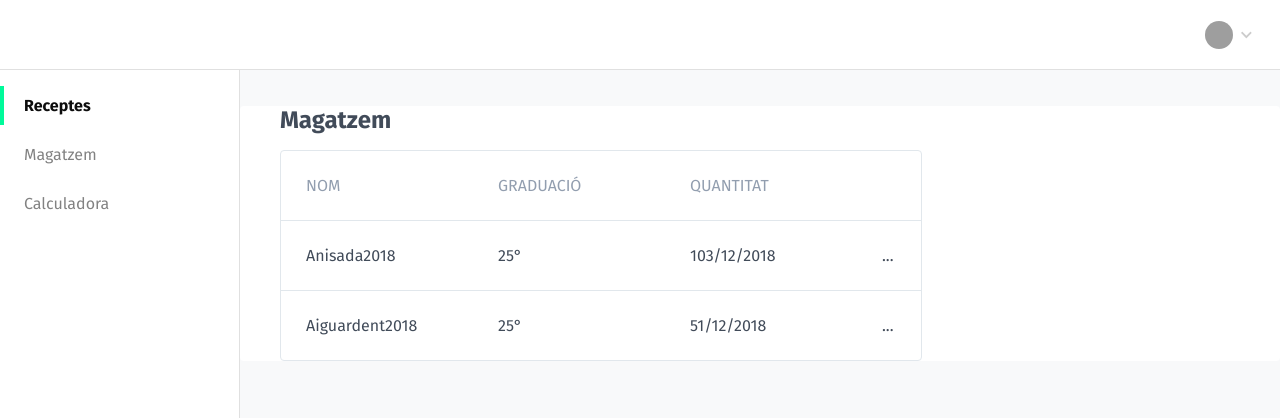
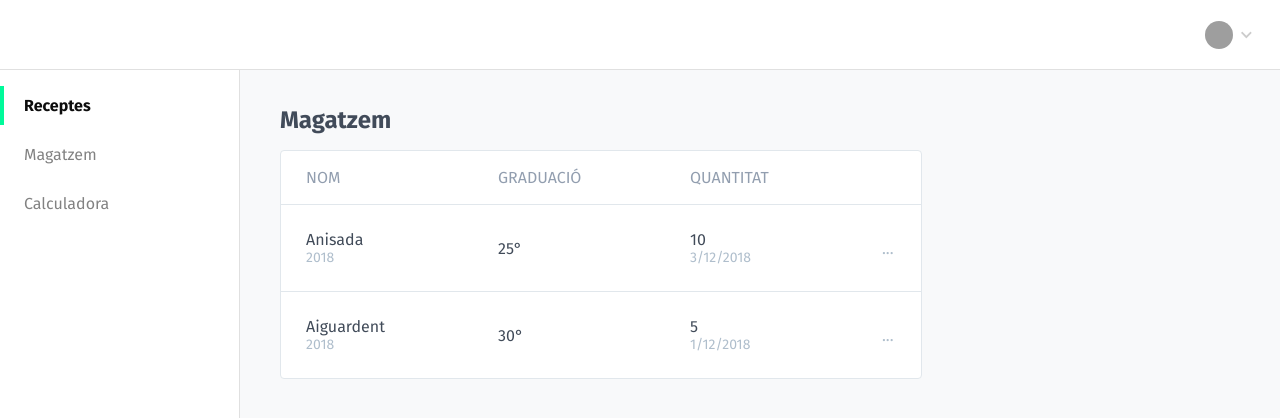
Before and after one commit to sauloperez/ratafiapp, a React (Create React App) app: page /store in a window 1280 px wide. Shown: the top 418 px of the page. Built offline with nearby package versions, Linux system fonts and the light colour scheme; grey boxes are pictures that could not be loaded.

Commit message:
Finish table styling

```diff
--- a/src/Store.jsx
+++ b/src/Store.jsx
@@ -15,17 +15,17 @@ class Store extends React.Component {
           id: 1,
           name: 'Anisada',
           createdAt: 2018,
-          graduation: 25,
+          graduation: '25°',
           quantity: 10,
-          lastConsumedAt: new Date(2018, 11, 3),
+          lastConsumedAt: new Date(2018, 11, 3).toLocaleDateString('es'),
         },
         {
           id: 2,
           name: 'Aiguardent',
           createdAt: 2018,
-          graduation: 25,
+          graduation: '30°',
           quantity: 5,
-          lastConsumedAt: new Date(2018, 11, 1),
+          lastConsumedAt: new Date(2018, 11, 1).toLocaleDateString('es'),
         },
       ],
     };
--- a/src/Store.scss
+++ b/src/Store.scss
@@ -1,14 +1,12 @@
 @import './variables.scss';
 
 .Store {
-  background-color: $white;
-  border-radius: $border-radius;
-
   table {
     border: 1px solid $gray-200;
     table-layout: fixed;
     border-spacing: 0;
     border-radius: $border-radius;
+    background-color: $white;
   }
 
   h1 {
@@ -20,6 +18,10 @@
     display: block;
     padding: 24px;
     border-bottom: 1px solid $gray-200;
+
+    &:first-child {
+      padding: 16px 24px;
+    }
 
     &:last-child {
       border-bottom: none;
@@ -34,7 +36,7 @@
     width: 192px;
 
     &:last-child {
-      width: 16px;
+      width: 1rem;
     }
   }
 
@@ -46,4 +48,8 @@
       width: 16px;
     }
   }
+
+  .EllipsisButton {
+    color: $gray-500;
+  }
 }
--- a/src/StoreItem.jsx
+++ b/src/StoreItem.jsx
@@ -9,15 +9,15 @@ function StoreItem(props) {
   return (
     <tr>
       <td>
-        {name}
-        {createdAt}
+        <div>{name}</div>
+        <div className="note">{createdAt}</div>
       </td>
-      <td>{graduation}°</td>
+      <td>{graduation}</td>
       <td>
-        {quantity}
-        {lastConsumedAt.toLocaleDateString('es')}
+        <div>{quantity}</div>
+        <div className="note">{lastConsumedAt}</div>
       </td>
-      <td>...</td>
+      <td><span className="EllipsisButton">...</span></td>
     </tr>
   );
 }
@@ -25,9 +25,9 @@ function StoreItem(props) {
 StoreItem.propTypes = {
   name: PropTypes.string.isRequired,
   createdAt: PropTypes.number.isRequired,
-  graduation: PropTypes.number.isRequired,
+  graduation: PropTypes.string.isRequired,
   quantity: PropTypes.number.isRequired,
-  lastConsumedAt: PropTypes.instanceOf(Date).isRequired,
+  lastConsumedAt: PropTypes.string.isRequired,
 };
 
 export default StoreItem;
--- a/src/index.scss
+++ b/src/index.scss
@@ -27,3 +27,8 @@ a {
   text-decoration: none;
   color: inherit;
 }
+
+.note {
+  color: $gray-500;
+  font-size: 14px;
+}
--- a/src/variables.scss
+++ b/src/variables.scss
@@ -14,6 +14,7 @@ $border-radius: 4px;
 
 $gray-900: #414B59;
 $gray-600: #929EAF;
+$gray-500: #AFBECC;
 $gray-200: #E1E7EC;
 $gray-100: #F8F9FA;
 $white: #ffffff;
```
